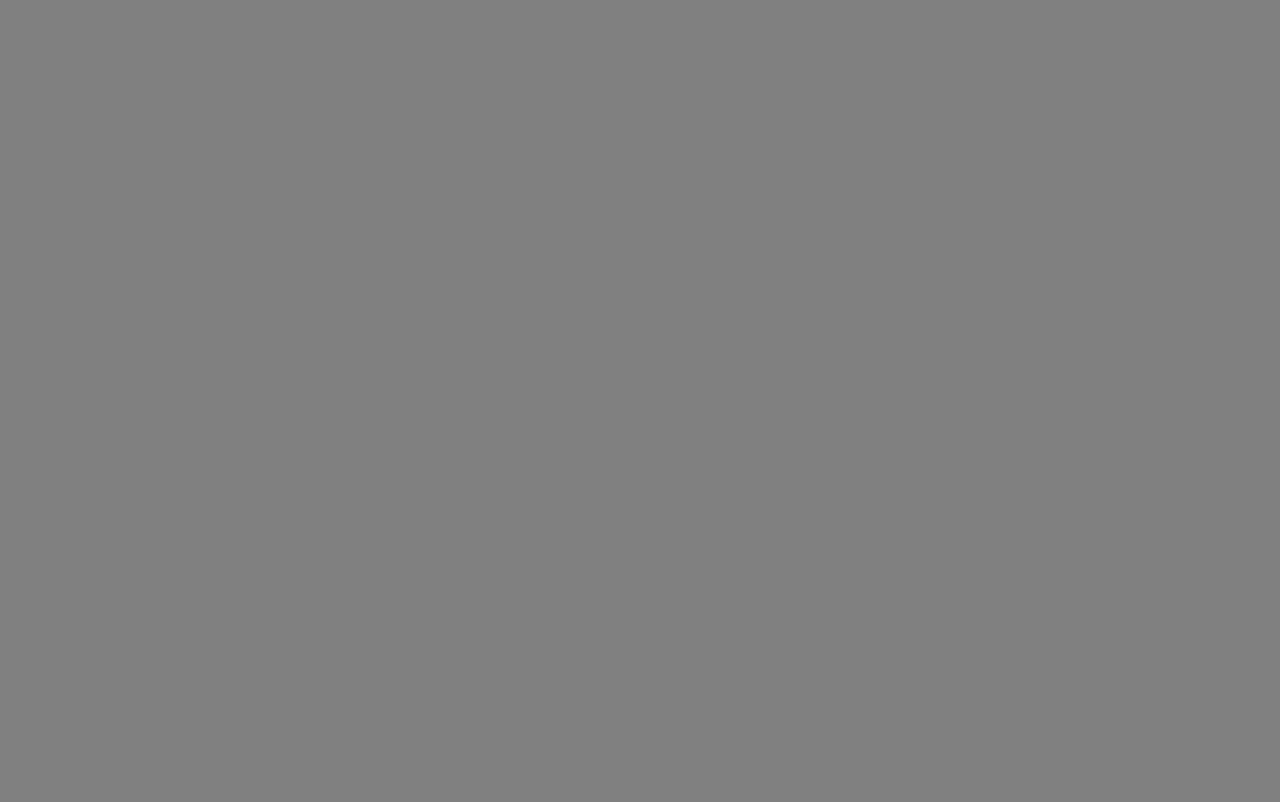
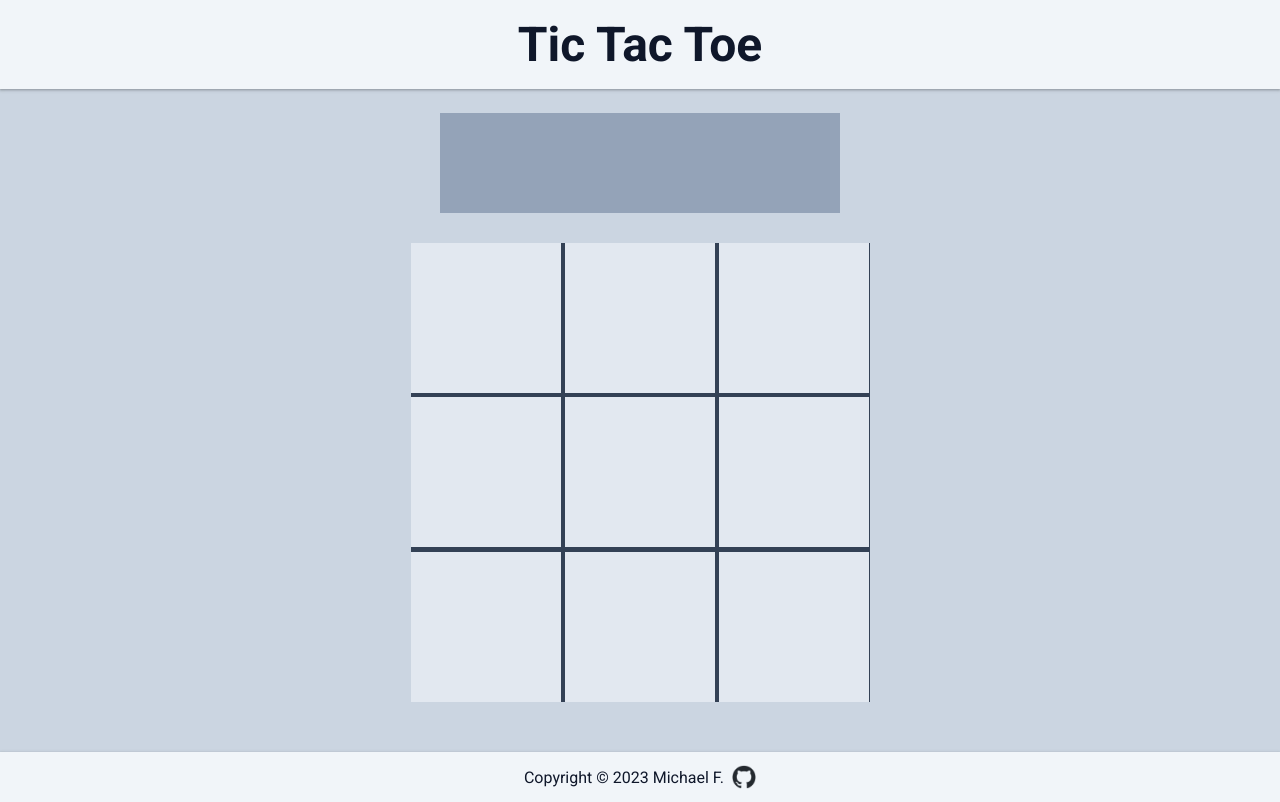
Before and after one commit to michael-f-portfolio/Tic-Tac-Toe, a plain HTML site: page index.html in a window 1280 px wide. Drawn offline with Linux system fonts and the light colour scheme.

Commit message:
Added header, footer and game board display

```diff
--- a/index.html
+++ b/index.html
@@ -8,6 +8,22 @@
     <link rel="stylesheet" href="style.css">
 </head>
 <body>
-
+    <header>
+        <div class="font-size-xxl font-weight-bold">Tic Tac Toe</div>
+    </header>
+    <div class="game-container">
+        <div class="game-buttons"></div>
+        <div class="game-board">
+            <div id="0:0"></div><div id="0:1"></div><div id="0:2"></div>
+            <div id="1:0"></div><div id="1:1"></div><div id="1:2"></div>
+            <div id="2:0"></div><div id="2:1"></div><div id="2:2"></div>
+        </div>
+    </div>
+    <footer>
+        <a class="font-size-sm" href="https://github.com/michael-f-portfolio/Tic-Tac-Toe" target="_blank">
+            Copyright © 2023 Michael F.
+            <img src="res/img/github-mark.png" alt="Github Logo">
+        </a>
+    </footer>
 </body>
 </html>
--- a/style.css
+++ b/style.css
@@ -1,3 +1,143 @@
+@import url('https://fonts.googleapis.com/css2?family=Roboto:ital,wght@0,100;0,300;0,400;0,500;0,700;0,900;1,100;1,300;1,400;1,500;1,700;1,900&display=swap');
+
+:root {
+    /* colors based on tailwind's slate scale */
+    /* https://tailwindcss.com/docs/customizing-colors */
+    --slate-100: #f1f5f9;
+    --slate-200: #e2e8f0;
+    --slate-300: #cbd5e1;
+    --slate-400: #94a3b8;
+    --slate-500: #64748b;
+    --slate-600: #475569;
+    --slate-700: #334155;
+    --slate-800: #1e293b;
+    --slate-900: #0f172a;
+    --blue-200: #bfdbfe;
+    --blue-400: #60a5fa;
+    --blue-600: #2563eb;
+    --blue-800: #1e40af;
+
+    /* Spacing */
+    --spacing-xxs: 8px;
+    --spacing-xs: 12px;
+    --spacing-sm: 16px;
+    --spacing-md: 24px;
+    --spacing-lg: 32px;
+    --spacing-xl: 64px;
+
+    /* Font Sizes */
+    --font-size-xs: 0.75rem;
+    --font-size-sm: 1rem;
+    --font-size-md: 1.5rem;
+    --font-size-lg: 2rem;
+    --font-size-xl: 2.5rem;
+    --font-size-xxl: 3rem;
+
+    /* Font Weight */
+    --font-weight-1: 100;
+    --font-weight-2: 300;
+    --font-weight-3: 400;
+    --font-weight-4: 500;
+    --font-weight-5: 600;
+    --font-weight-6: 800;
+}
+
+.font-size-xs {font-size: var(--font-size-xs);}
+.font-size-sm {font-size: var(--font-size-sm);}
+.font-size-md {font-size: var(--font-size-md);}
+.font-size-lg {font-size: var(--font-size-lg);}
+.font-size-xl {font-size: var(--font-size-xl);}
+.font-size-xxl {font-size: var(--font-size-xxl);}
+.font-weight-thin {font-weight: var(--font-weight-1);}
+.font-weight-light {font-weight: var(--font-weight-2);}
+.font-weight-normal {font-weight: var(--font-weight-3);}
+.font-weight-semibold {font-weight: var(--font-weight-4);}
+.font-weight-bold {font-weight: var(--font-weight-5);}
+.font-weight-extrabold {font-weight: var(--font-weight-6);}
+.font-style-italic {font-style: italic;}
+
+html {
+    position: relative;
+    min-height: 100%;
+}
+
 body {
-    background-color: grey;
+    background-color: var(--slate-300);
+    color: var(--slate-900);
+    font-family: 'Roboto', sans-serif;
+    margin: 0px 0px 100px 0px;
 }
+
+header {
+    background-color: var(--slate-100);
+    display: flex;
+    align-items: center;
+    justify-content: center;
+    margin-bottom: var(--spacing-md);
+    padding: var(--spacing-sm);
+    box-shadow: rgba(60, 64, 67, 0.3) 0px 1px 2px 0px, rgba(60, 64, 67, 0.15) 0px 1px 3px 1px;
+}
+
+footer {
+    position: absolute;
+    bottom: 0;
+    left: 0;
+    width: 100%;
+    display: flex;
+    justify-content: center;
+    align-items: center;
+    background-color: var(--slate-100);
+    min-height: 50px;
+    box-shadow: rgba(60, 64, 67, 0.3) 0px 1px 2px 0px, rgba(60, 64, 67, 0.15) 0px 1px 3px 1px;
+}
+
+footer a {
+    display: flex;
+    align-items: center;
+    gap: var(--spacing-xxs);
+}
+
+footer a, footer a:visited {
+    text-decoration: none;
+    color: inherit;
+}
+
+footer img {
+    width: 24px;
+}
+
+.game-container {
+    display: flex;
+    flex-direction: column;
+    align-items: center;
+    gap: 30px;
+}
+
+.game-buttons {
+    background-color: var(--slate-400);
+    width: 400px;
+    height: 100px;
+}
+
+.game-board {
+    background-color: var(--slate-700);
+    width: 459px;
+    height: 459px;
+    display: grid;
+    gap: 4px;
+    align-items: center;
+    justify-content: center;
+    grid-template-rows: 1fr 1fr 1fr;
+    grid-template-columns: 1fr 1fr 1fr;
+
+}
+
+.game-board > div {
+    background-color: var(--slate-200);
+    height: 150px;
+    width: 150px;
+}
+
+.game-board > div:hover {
+    background-color: var(--slate-300);
+}
```
Also changed, not shown: res/img/github-mark.png (added).
